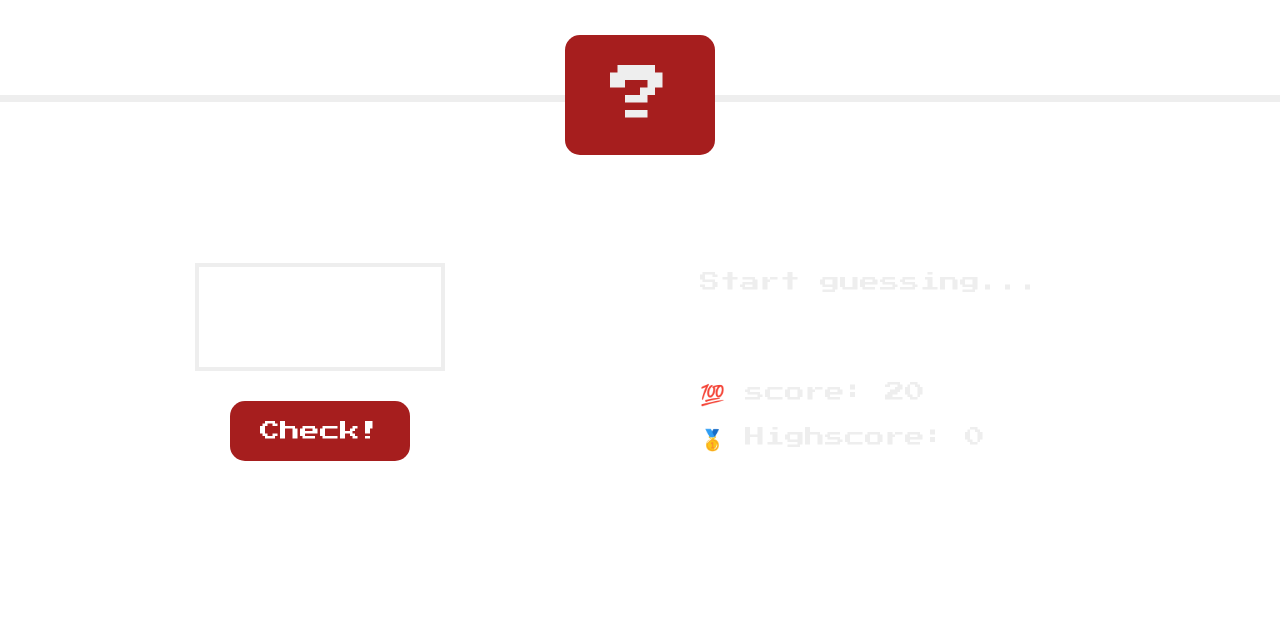
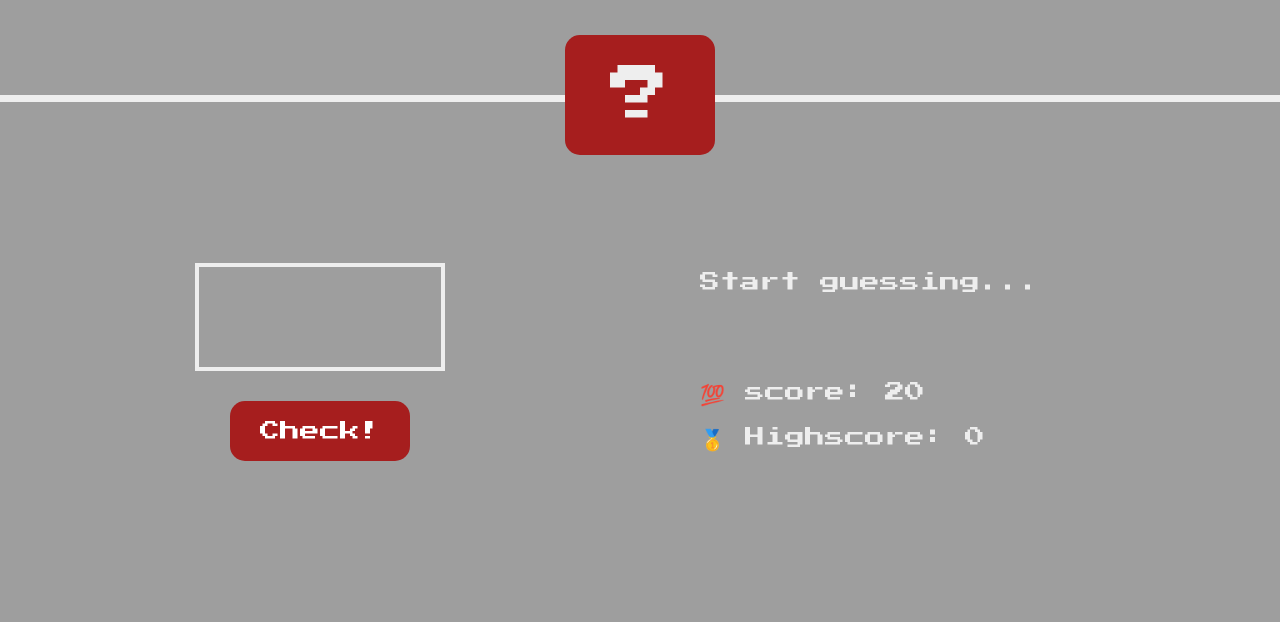
Before and after one commit to Theglxry/guess-number-game, a plain HTML site: page index.html in a window 1280 px wide. Shown: the part 178-800 px from the top of the page. Drawn offline with Linux system fonts and the light colour scheme; the site is published under a folder, as on GitHub Pages, so addresses that start at the root find nothing.

Commit message:
Quick update

```diff
--- a/style.css
+++ b/style.css
@@ -14,7 +14,7 @@ html {
 body {
   font-family: 'Press Start 2P', sans-serif;
   color: #eee;
-  background-image: url('/images/nick-hillier-yD5rv8_WzxA-unsplash.jpg');
+  background-image: url('images/nick-hillier-yD5rv8_WzxA-unsplash.jpg');
   background-size: cover;
   /* background-color: #222; */
   /* background-color: #60b347; */
```
